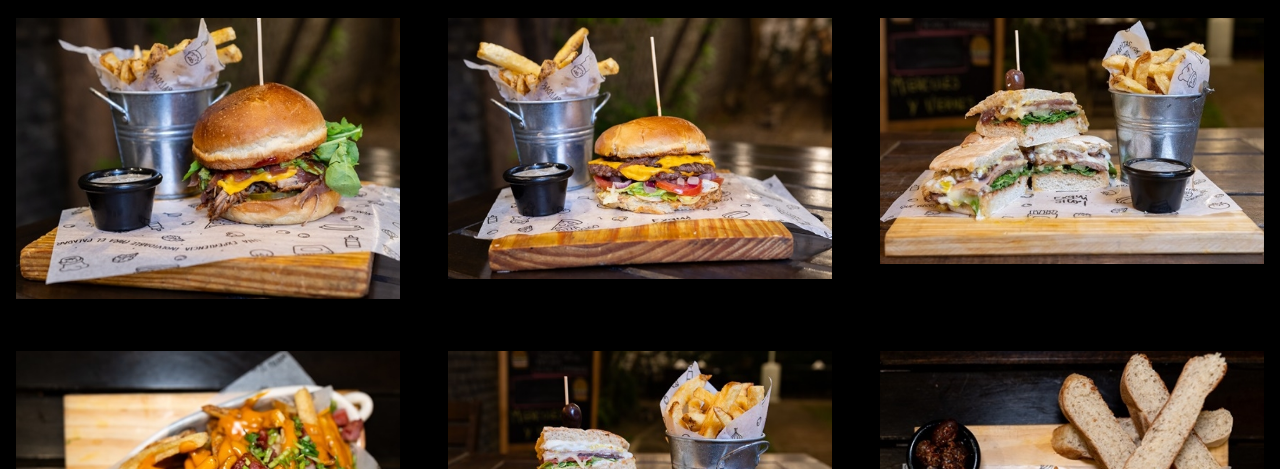
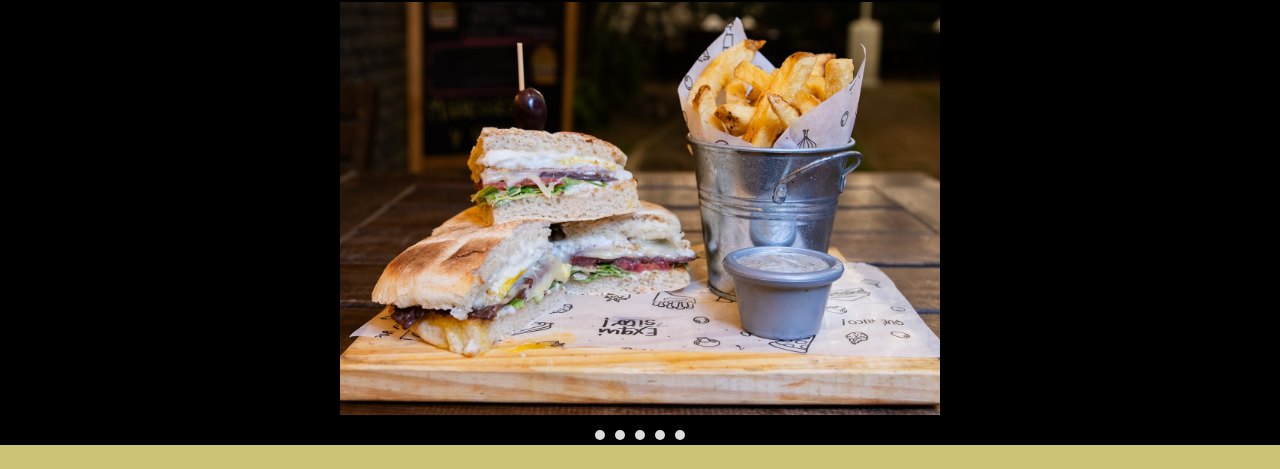
Before and after one commit to daianaylen/Tercera-Entrega-Daiana-Vargas, a plain HTML site: page index.html in a window 1280 px wide. Shown: the part 234-703 px from the top of the page. Drawn offline with nearby package versions, Linux system fonts and the light colour scheme.

Commit message:
cambio galeria x slider

```diff
--- a/index.html
+++ b/index.html
@@ -33,18 +33,28 @@
     </nav>
 </header>
     <div class="container"><h2>¿CON QUÉ TE VAS A TENTAR HOY?</h2></div>
-    <div class="wrap">
-        <div class="galeria">
-            <div class="imagen 1"><img src="./multimedia/bondiola home.jpg" alt=""></div>
-            <div class="imagen 2"><img src="./multimedia/burger 5 home.jpg" alt=""></div>
-            <div class="imagen 3"><img src="./multimedia/cerdo home.jpg" alt=""></div>
-            <div class="imagen 4"><img src="./multimedia/papa cheddar home.jpg" alt=""></div>
-            <div class="imagen 5"><img src="./multimedia/cuadrado home.jpg" alt=""></div>
-            <div class="imagen 6"><img src="./multimedia/provo 1 home.jpg" alt=""></div>
-            <div class="imagen 7"><img src="./multimedia/burger 6 home.jpg" alt=""></div>
-            <div class="imagen 8"><img src="./multimedia/vegeta home.jpg" alt=""></div>
-            <div class="imagen 9"><img src="./multimedia/burger 9 home.jpg" alt=""></div>
-            </div>
+    <div class="carousel">
+        <input type="radio" name="carousel" id="carousel-1" checked>
+        <input type="radio" name="carousel" id="carousel-2">
+        <input type="radio" name="carousel" id="carousel-3">
+        <input type="radio" name="carousel" id="carousel-4">
+        <input type="radio" name="carousel" id="carousel-5">
+
+        <div class="carousel-inner">
+            <img src="./multimedia/cuadrado 1600.jpg" alt="Slide 1">
+            <img src="./multimedia/papas 1600.jpg" alt="Slide 2">
+            <img src="./multimedia/burger 1600.jpg" alt="Slide 3">
+            <img src="./multimedia/vegeta 1600.jpg" alt="Slide 4">
+            <img src="./multimedia/provo 1600.jpg" alt="Slide 5">
+        </div>
+
+        <div class="carousel-indicators">
+            <label for="carousel-1"></label>
+            <label for="carousel-2"></label>
+            <label for="carousel-3"></label>
+            <label for="carousel-4"></label>
+            <label for="carousel-5"></label>
+        </div>
     </div>
 
     <footer class="footer">
--- a/pages/estilos.scss
+++ b/pages/estilos.scss
@@ -12,7 +12,7 @@
     box-sizing: border-box;
 }
 body {
-    background-color: black;
+    background-color: var(--color_negro);
 }
 a {
     text-decoration: none;
@@ -23,7 +23,7 @@ ol,ul {
 }
 .header {
     height: var(--altura_header);
-    background-image: linear-gradient(to top, #f0e68c, #e9cd7c, #dfb56f, #d29e65, #c4885c);
+    background-color: rgba(240, 230, 140, 0.848);
     display: flex;
     justify-content:end;
     align-items:center;
@@ -77,18 +77,67 @@ ol,ul {
     background-color: burlywood;
     color: black;
 }
-/*galeria del index*/
-.imagen img {
+/* Contenedor principal del carrusel */
+.carousel {
+    position: relative;
     width: 100%;
-    padding: 1rem;
+    max-width: 600px;
+    margin: auto;
+    overflow: hidden;
 }
-.galeria {
-    width: 100%;
-    margin: auto;
-    display: grid;
-    grid-template-columns: repeat(3,1fr);
-    column-gap: 1rem;
-    row-gap: 1rem;
+
+/* Contenedor interno del carrusel que contiene las imágenes */
+.carousel-inner {
+    display: flex;
+    transition: transform 0.5s ease-in-out;
+    width: 500%;
+}
+
+/* Estilo de las imágenes dentro del carrusel */
+.carousel-inner img {
+    width: 20%;
+}
+
+/* Ocultar los botones de radio */
+input[type="radio"] {
+    display: none;
+}
+
+/* Contenedor de los indicadores del carrusel */
+.carousel-indicators {
+    display: flex;
+    justify-content: center;
+    margin-top: 10px;
+}
+
+/* Estilo de los indicadores del carrusel */
+.carousel-indicators label {
+    cursor: pointer;
+    padding: 5px;
+    margin: 5px;
+    background: #ddd;
+    border-radius: 50%;
+}
+
+/* Transformaciones del carrusel según el botón de radio seleccionado */
+#carousel-1:checked ~ .carousel-inner {
+    transform: translateX(0%);
+}
+
+#carousel-2:checked ~ .carousel-inner {
+    transform: translateX(-20%);
+}
+
+#carousel-3:checked ~ .carousel-inner {
+    transform: translateX(-40%);
+}
+
+#carousel-4:checked ~ .carousel-inner {
+    transform: translateX(-60%);
+}
+
+#carousel-5:checked ~ .carousel-inner {
+    transform: translateX(-80%);
 }
 .subir {
 height: 40px;
@@ -133,7 +182,7 @@ border: 2px solid var(--color_negro);
     color: white;
     background-color: var(--color_primario_suave);
     height: auto;
-    font-family: market deco;
+    font-family:  alido;
     padding: 20px;
     text-align: center;
     justify-content: center;
@@ -163,7 +212,7 @@ border: 2px solid var(--color_negro);
     display: flex;
 }
 .redes-pastas{
-    background-color: var(--color_primario);
+    background-image: radial-gradient(circle, #c9b145, #bfa240, #b5933b, #aa8537, #9e7733, #956d2f, #8c632a, #825926, #795120, #70481a, #684014, #5f380e);
     inline-size: 80%;
     display: flex;
     justify-content: center;
@@ -175,7 +224,7 @@ border: 2px solid var(--color_negro);
     border-radius: 3em;
 }
 .redes-titulos{
-    font-family: market deco;
+    font-family: alido;
     font-size: 2.7em;
 }
 .redes-a{
@@ -232,7 +281,7 @@ border: 2px solid var(--color_negro);
 }
 .container-locpastas{
     background-color: var(--color_primario);
-    inline-size: 75%;
+    inline-size: 85%;
     display: flex;
     justify-content: center;
     height: auto;
@@ -283,7 +332,7 @@ border: 2px solid var(--color_negro);
 .footer{
     position: relative;
     width: 100%;
-    background-image: linear-gradient(to bottom, #f0e68c, #e9cd7c, #dfb56f, #d29e65, #c4885c);
+    background-color: rgba(240, 230, 140, 0.848);
     height: auto;
     padding: 20px 50px;
     display: flex;
@@ -324,17 +373,7 @@ border: 2px solid var(--color_negro);
 
 
 
-
-
-@media (min-width:100px) {
-    .galeria{
-        grid-template-columns: repeat(1, 1fr);
-    }
-}
 @media (min-width:500px) {
-    .galeria{
-        grid-template-columns: repeat(2, 1fr);
-    }
     .header{
         height: 16em;
     }
@@ -381,9 +420,6 @@ border: 2px solid var(--color_negro);
     .link:hover{
         background-color: var(--color_primario_suave);
     }
-    .galeria{
-        grid-template-columns: repeat(3, 1fr);
-    }
     .notas-link{
         width: 800px;
         height: 580px;
```
Also changed, not shown: multimedia/burger 1600.jpg (added), multimedia/cuadrado 1600.jpg (added), multimedia/papas 1600.jpg (added), multimedia/provo 1600.jpg (added), multimedia/vegeta 1600.jpg (added), pages/estilos.css, 2 other files.
